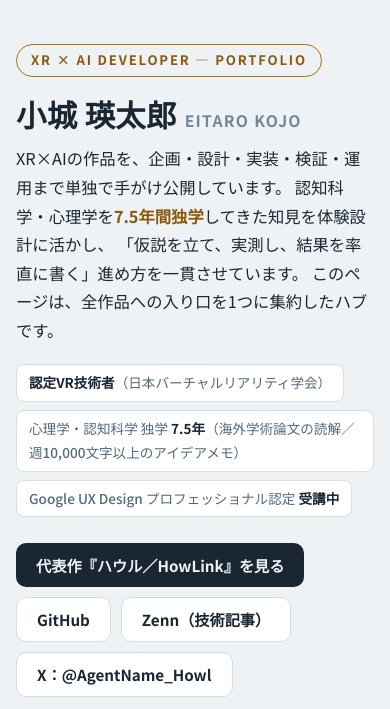
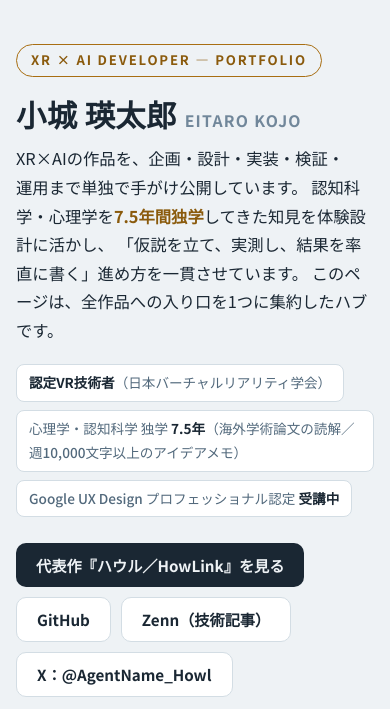
Before and after one commit to Joe-wolf-woof/PortfolioHub, a plain HTML site: page index.html in a window 390 px wide. Shown: the top 709 px of the page. Drawn offline with Linux system fonts and the light colour scheme.

Commit message:
Promote clone to production hub (mobile fix: keep 運用 unbroken)

```diff
--- a/index.html
+++ b/index.html
@@ -80,6 +80,7 @@
       h1 .en { font-size: 0.52em; font-weight: 700; color: var(--faint); letter-spacing: 0.08em; margin-left: 0.5em; white-space: nowrap; }
       .profile .lead { font-size: 1.02rem; color: var(--ink); margin: 10px 0 0; max-width: 42em; }
       .profile .lead strong { color: var(--accent-strong); font-weight: 700; }
+      .profile .lead .nw { white-space: nowrap; }
       .badges { list-style: none; display: flex; flex-wrap: wrap; gap: 8px; padding: 0; margin: 20px 0 0; }
       .badges li {
         background: var(--surface); border: 1px solid var(--line);
@@ -272,7 +273,7 @@
         <p class="role">XR × AI DEVELOPER — PORTFOLIO</p>
         <h1>小城 瑛太郎<span class="en">EITARO KOJO</span></h1>
         <p class="lead">
-          XR×AIの作品を、企画・設計・実装・検証・運用まで単独で手がけ公開しています。
+          XR×AIの作品を、企画・設計・実装・検証・<span class="nw">運用</span>まで単独で手がけ公開しています。
           認知科学・心理学を<strong>7.5年間独学</strong>してきた知見を体験設計に活かし、
           「仮説を立て、実測し、結果を率直に書く」進め方を一貫させています。
           このページは、全作品への入り口を1つに集約したハブです。
```
